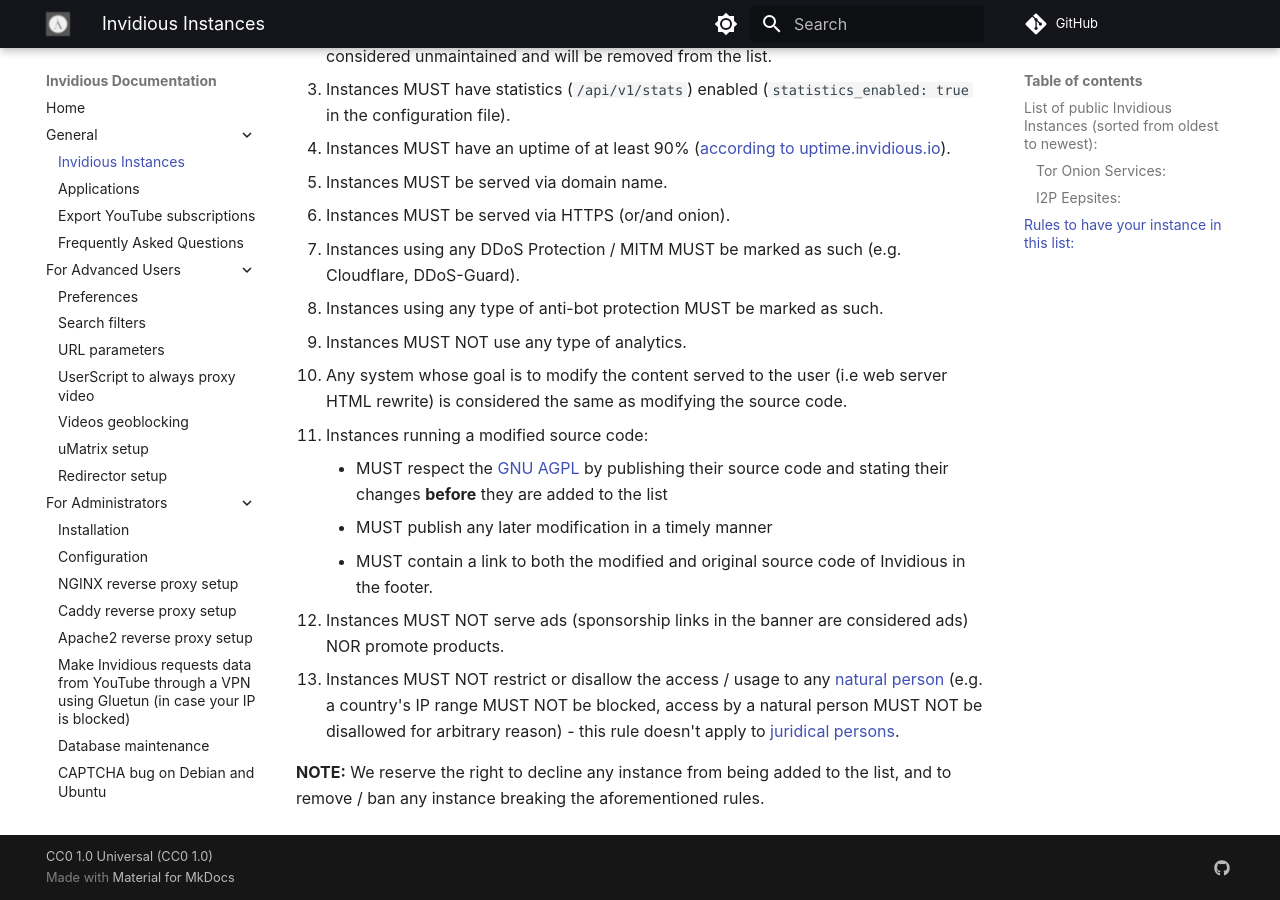
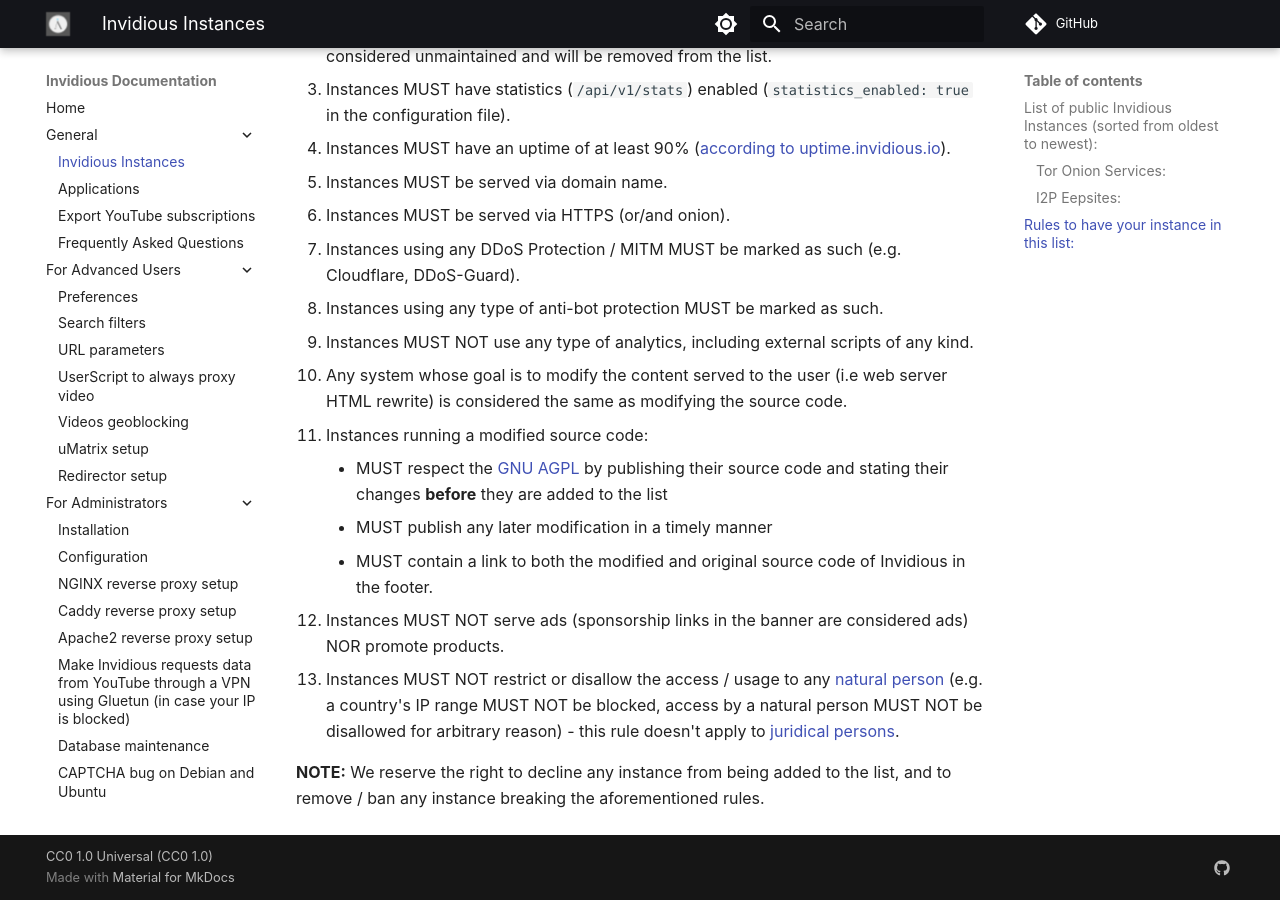
Before and after one commit to iv-org/documentation, an MkDocs documentation site: the page built from docs/instances.md, in a window 1280 px wide and 900 px high, scrolled down 2024 px. Built offline with MkDocs 1.6.1 and Material for MkDocs 9.7.7, drawn with Linux system fonts in a browser that asks for light colours; comment, search, counter and statistics services are not loaded.

Commit message:
Clarify public instance rules and definition of analytics (#565)
* Add section 'Rules for public instances'

* Clarify that all external scripts are prohibited

* Rename section 'Rules to have your instance in this list:'

* Update link to rules in new instance proposal

* Don't change the title, since public instances can also not be in the list

---------

Co-authored-by: TheFrenchGhosty <47571719+TheFrenchGhosty@users.noreply.github.com>

```diff
--- a/docs/instances.md
+++ b/docs/instances.md
@@ -84,7 +84,7 @@
 6. Instances MUST be served via HTTPS (or/and onion).
 7. Instances using any DDoS Protection / MITM MUST be marked as such (e.g. Cloudflare, DDoS-Guard).
 8. Instances using any type of anti-bot protection MUST be marked as such.
-9. Instances MUST NOT use any type of analytics.
+9. Instances MUST NOT use any type of analytics, including external scripts of any kind.
 10. Any system whose goal is to modify the content served to the user (i.e web server HTML rewrite) is considered the same as modifying the source code.
 11. Instances running a modified source code:
     - MUST respect the [GNU AGPL](https://en.wikipedia.org/wiki/GNU_Affero_General_Public_License) by publishing their source code and stating their changes **before** they are added to the list
```
Also changed, not shown: 1 other file.
